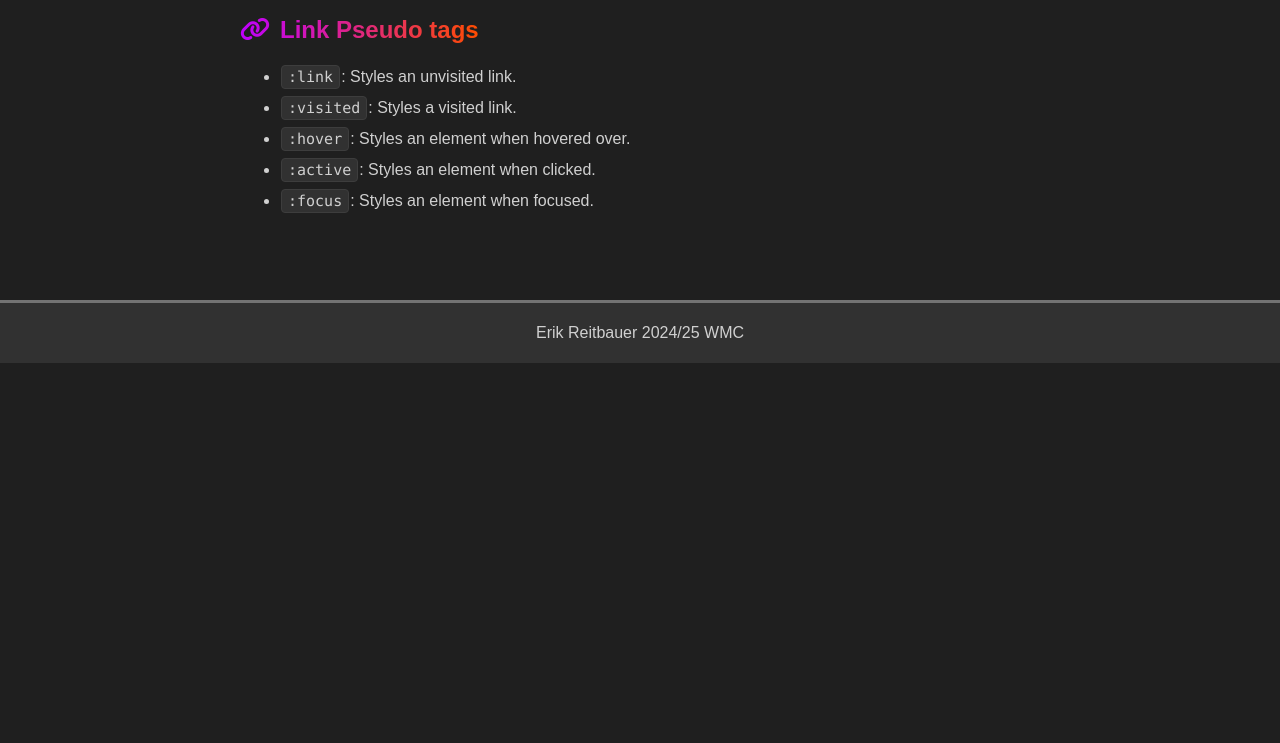
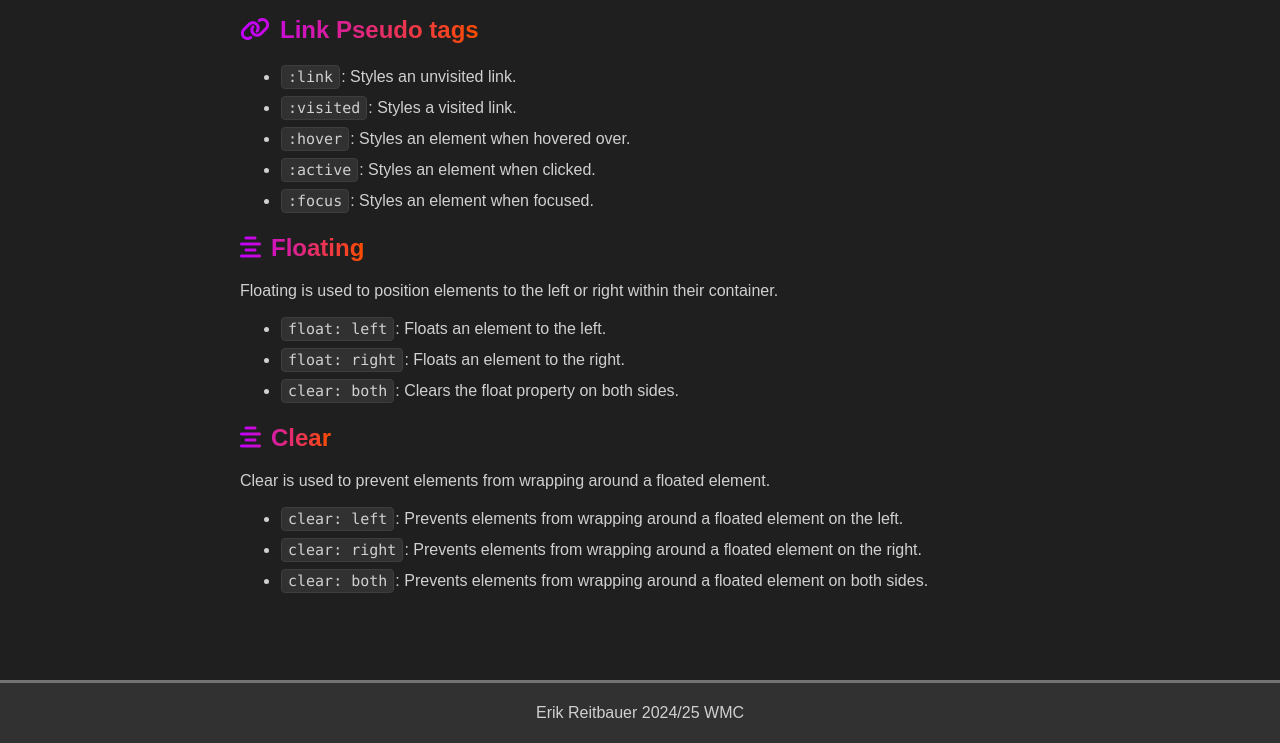
Before and after one commit to Integr-0/html_cheat_sheet, a plain HTML site: page index.html in a window 1280 px wide. Shown: the part 9298-10041 px from the top of the page. Before the commit the page ends 9661 px from the top, so only its background shows below. Drawn offline with Linux system fonts and the light colour scheme; a web font is replaced by a local one.

Commit message:
Update with floating

```diff
--- a/index.html
+++ b/index.html
@@ -532,6 +532,22 @@
                     <li><code>:active</code>: Styles an element when clicked.</li>
                     <li><code>:focus</code>: Styles an element when focused.</li>
                 </ul>
+
+                <h2><i class="fa-solid fa-align-center"></i>Floating</h2>
+                <p>Floating is used to position elements to the left or right within their container.</p>
+                <ul>
+                    <li><code>float: left</code>: Floats an element to the left.</li>
+                    <li><code>float: right</code>: Floats an element to the right.</li>
+                    <li><code>clear: both</code>: Clears the float property on both sides.</li>
+                </ul>
+
+                <h2><i class="fa-solid fa-align-center"></i>Clear</h2>
+                <p>Clear is used to prevent elements from wrapping around a floated element.</p>
+                <ul>
+                    <li><code>clear: left</code>: Prevents elements from wrapping around a floated element on the left.</li>
+                    <li><code>clear: right</code>: Prevents elements from wrapping around a floated element on the right.</li>
+                    <li><code>clear: both</code>: Prevents elements from wrapping around a floated element on both sides.</li>
+                </ul>
             </article>
         </div>
 
```
